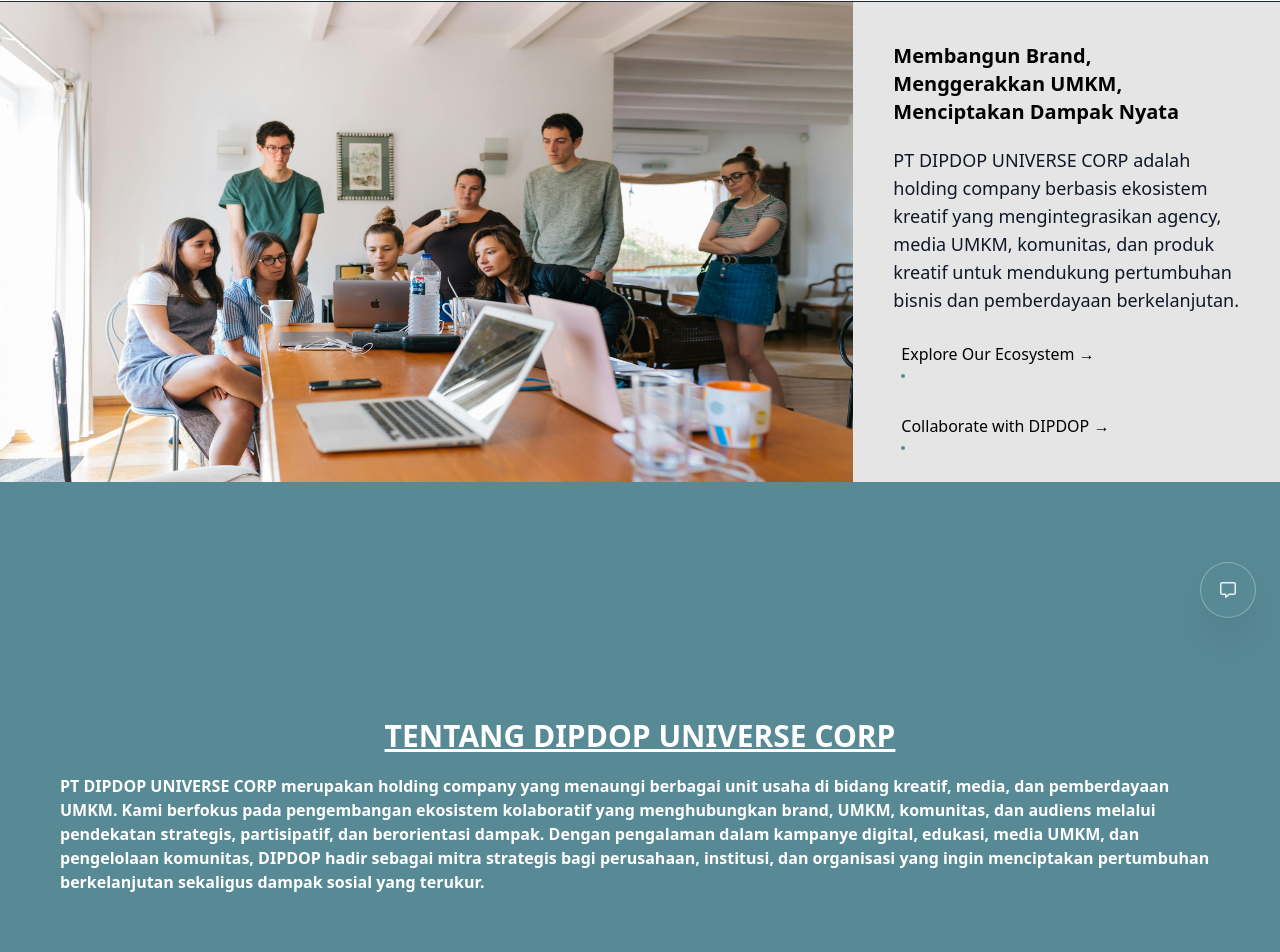
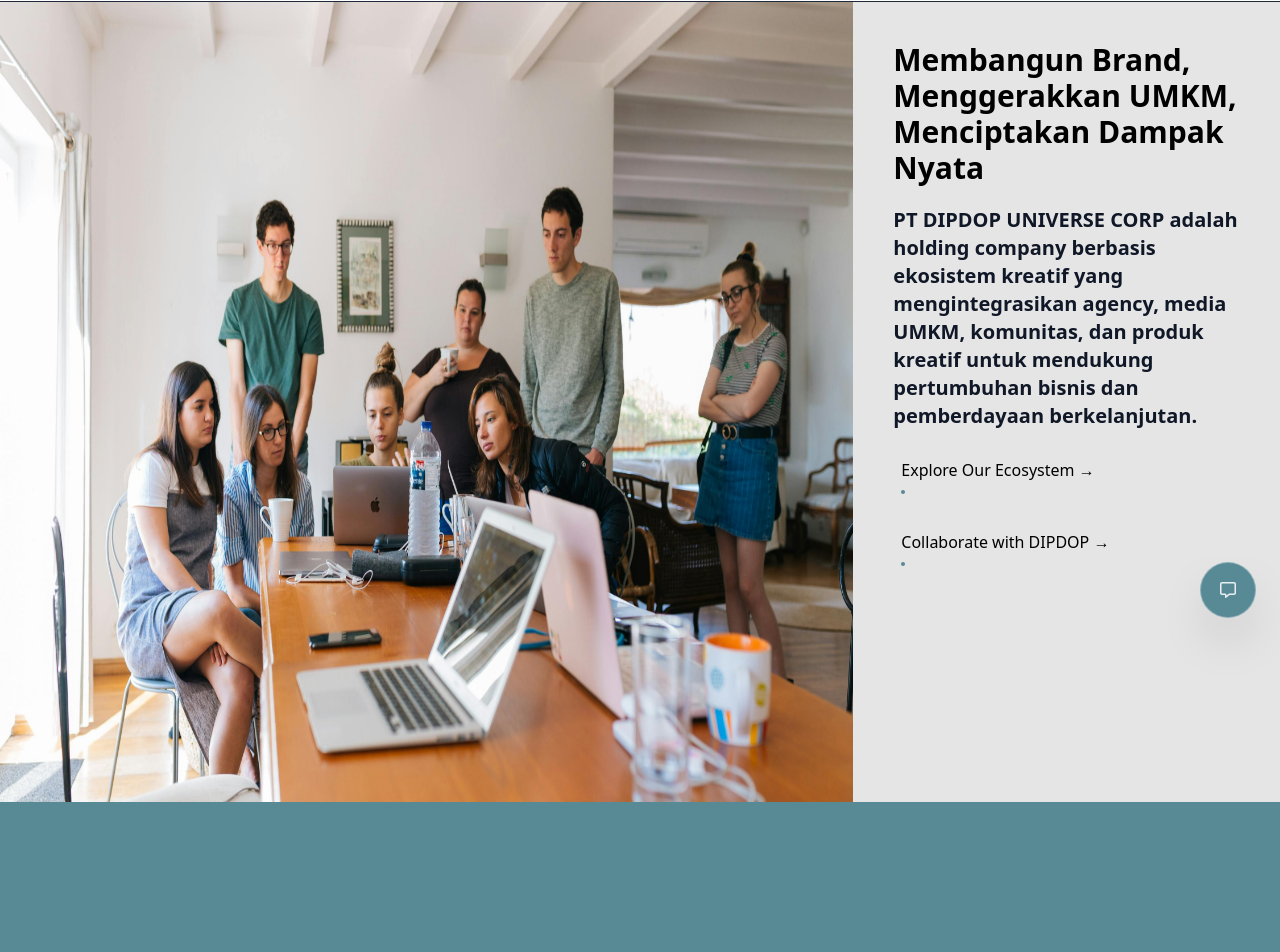
Before and after one commit to Rezeon/dipdop, a React (Vite) app: page / in a window 1280 px wide. Shown: the part 158-1110 px from the top of the page. Built offline with nearby package versions, Linux system fonts and the light colour scheme.

Commit message:
perubahan 2

```diff
--- a/src/App.jsx
+++ b/src/App.jsx
@@ -138,11 +138,11 @@
             <span className="text-teal-800">Agency</span>
           </h2>
         </div>
-        <section id='hero' className='w-full md:flex-row flex-col border-b md:border-b-0 border-black h-auto md:h-lvh lg:h-120 flex bg-[#E5E5E5]'>
+        <section id='hero' className='w-full md:flex-row flex-col border-b md:border-b-0 border-black h-auto md:h-lvh lg:h-lvh flex bg-[#E5E5E5]'>
           <img src={Team} className='w-full md:w-2/3 h-auto' alt="" />
           <div className='md:w-1/3 h-auto md:h-full flex flex-col gap-5 p-5 md:p-4 md:gap-5 lg:gap-5 lg:p-10 '>
-            <h1 className='w-full h-auto text-xl font-bold text-black'>Membangun Brand, Menggerakkan UMKM, Menciptakan Dampak Nyata</h1>
-            <article className='w-full h-auto text-sm lg:text-lg text-gray-900'>
+            <h1 className='w-full h-auto text-xl lg:text-3xl font-bold text-black'>Membangun Brand, Menggerakkan UMKM, Menciptakan Dampak Nyata</h1>
+            <article className='w-full h-auto text-sm lg:text-xl font-semibold text-gray-900'>
               PT DIPDOP UNIVERSE CORP adalah holding company berbasis ekosistem kreatif yang  mengintegrasikan agency, media UMKM, komunitas, dan produk kreatif untuk mendukung  pertumbuhan bisnis dan pemberdayaan berkelanjutan.
             </article>
             <div className='w-fit p-2 flex flex-col gap-2 group'>
@@ -161,8 +161,8 @@
         </section>
         <section id='overview' className='w-full h-auto md:h-lvh flex flex-col gap-7 md:gap-20 justify-center items-center px-1 py-2 md:px-5 md:py-10 bg-[#588A96] text-white '>
           <div className='w-auto px-10 flex flex-col items-center gap-5'>
-            <h1 className='w-auto font-bold underline text-3xl'>TENTANG DIPDOP UNIVERSE CORP</h1>
-            <article className='text-sm font-semibold md:text-base '>
+            <h1 className='w-auto font-bold underline text-3xl lg:text-4xl'>TENTANG DIPDOP UNIVERSE CORP</h1>
+            <article className='text-sm lg:text-2xl font-semibold md:text-base '>
               PT DIPDOP UNIVERSE CORP merupakan holding company yang menaungi berbagai unit  usaha di bidang kreatif, media, dan pemberdayaan UMKM.  Kami berfokus pada pengembangan ekosistem kolaboratif yang menghubungkan brand,  UMKM, komunitas, dan audiens melalui pendekatan strategis, partisipatif, dan  berorientasi dampak.  Dengan pengalaman dalam kampanye digital, edukasi, media UMKM, dan pengelolaan  komunitas, DIPDOP hadir sebagai mitra strategis bagi perusahaan, institusi, dan  organisasi yang ingin menciptakan pertumbuhan berkelanjutan sekaligus dampak sosial  yang terukur.
             </article>
           </div>
@@ -250,7 +250,7 @@
         </div>
         <section id='why-us' className="bg-[#7B89FF] p-10 font-sans min-h-screen flex flex-col items-center">
 
-          <div className="w-full max-w-4xl border-2 border-dashed border-white/50 p-6 md:p-12">
+          <div className="w-full max-w-4xl border-2 border-dashed border-white/50 pt-20 p-6 md:p-12">
 
             <h2 className="text-white text-center text-2xl md:text-4xl font-black mb-10 tracking-tight">
               {collaborationData.title}
```
Also changed, not shown: 1 other file (tests, documents, lock files or other folders).
